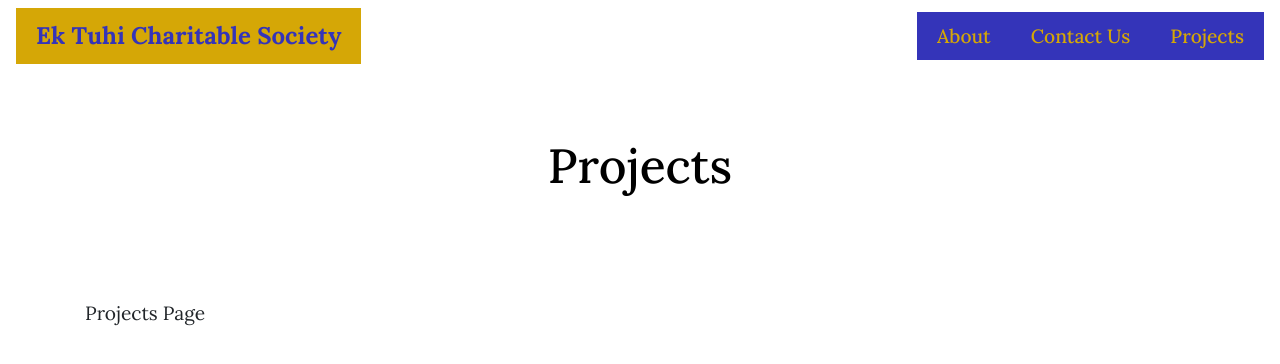
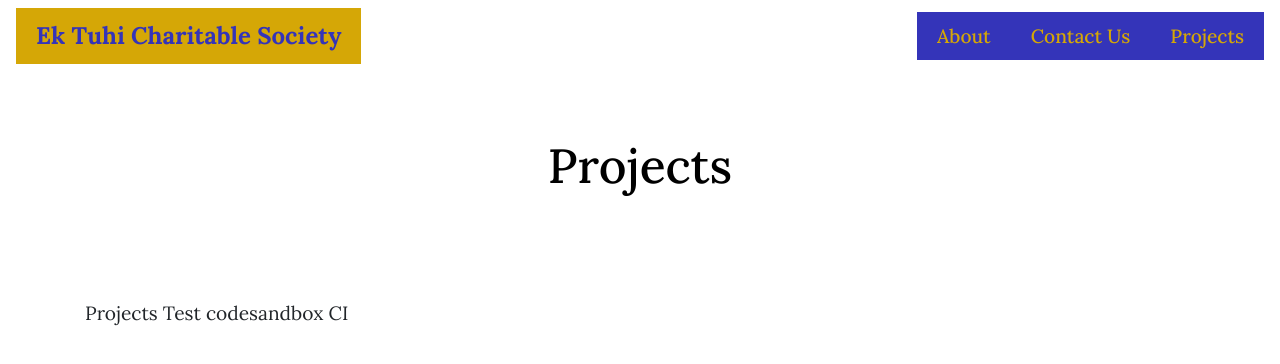
Before and after one commit to saihaj/ektuhisocietyweb, a React (Create React App) app: page /projects in a window 1280 px wide. Shown: the top 364 px of the page. Built offline with nearby package versions, Linux system fonts and the light colour scheme.

Commit message:
testing CI

```diff
--- a/src/pages/Projects.js
+++ b/src/pages/Projects.js
@@ -4,7 +4,8 @@
 
 const Projects = () => (
   <Layout title="Projects">
-    Projects Page
+    Projects
+    Test codesandbox CI
   </Layout>
 )
 
```
